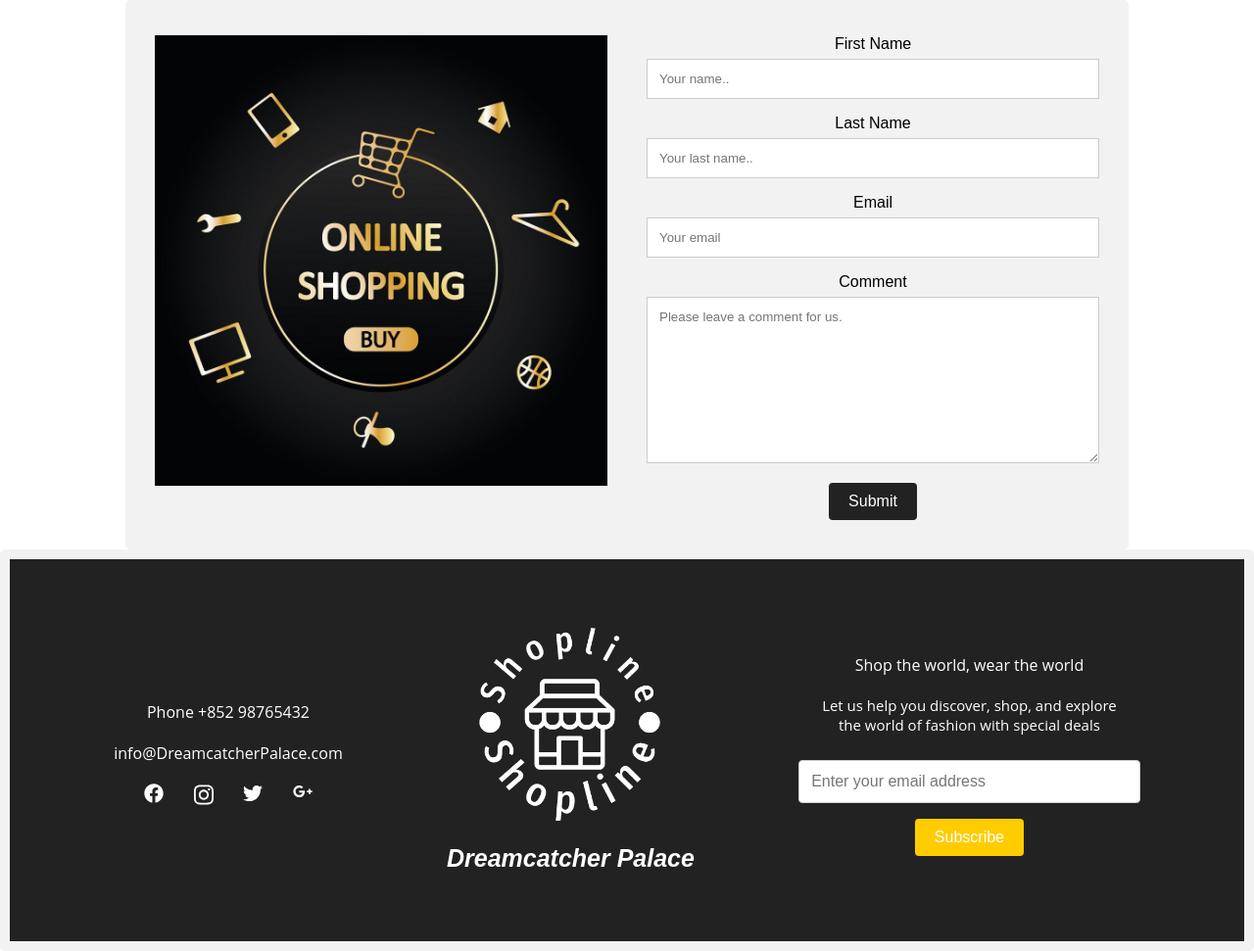
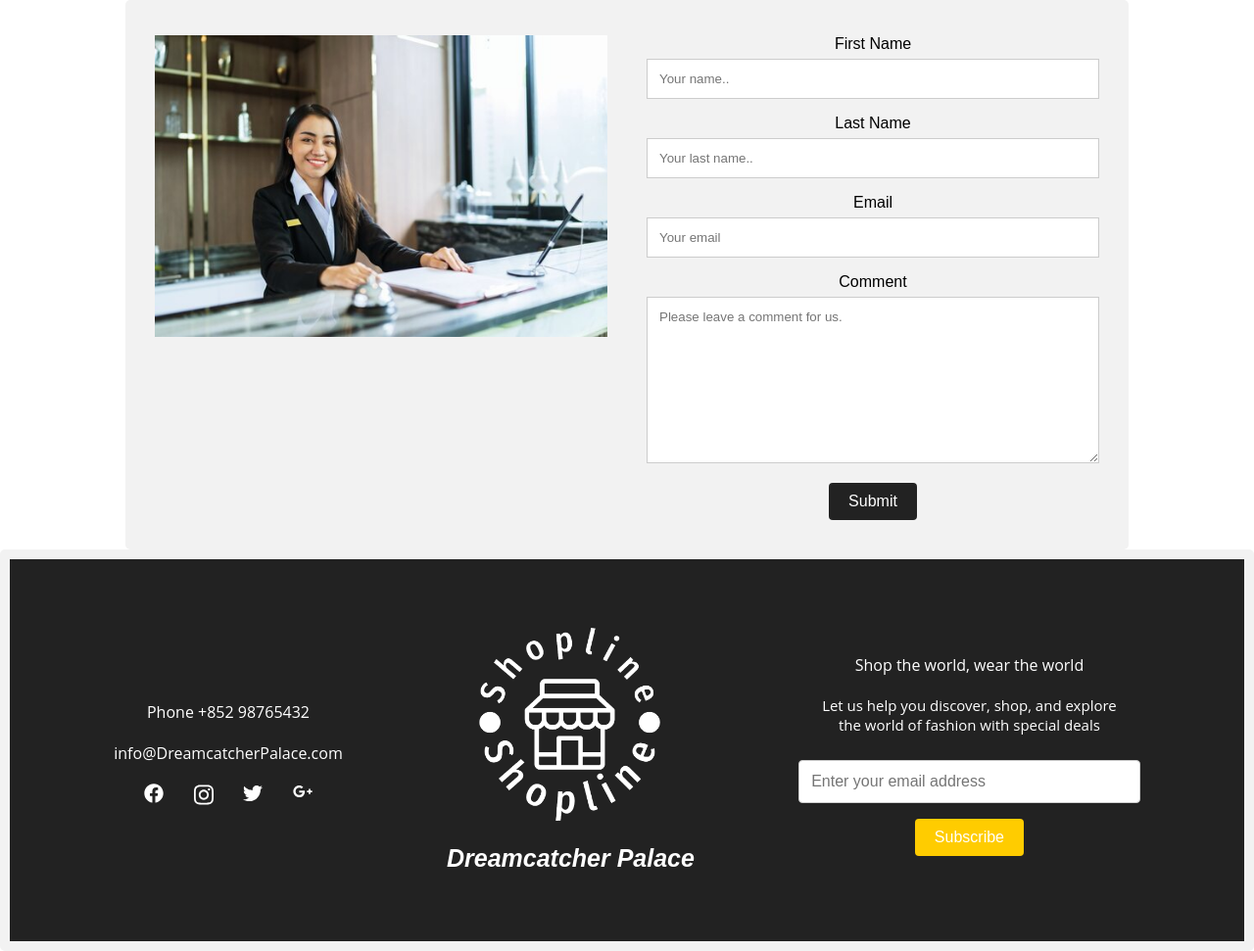
Before and after one commit to HiNsL2323/Web-application, a PHP site: page /contact_us.php in a window 1280 px wide. Shown: the part 80-1051 px from the top of the page at 98% size. Run offline with PHP 8.4, Linux system fonts and the light colour scheme; data comes from the database, SQL or seed files in the repository.

Commit message:
Add files via upload

```diff
--- a/online_booking/contact_us.php
+++ b/online_booking/contact_us.php
@@ -70,7 +70,7 @@
 		<div class="container">
 			<div class="row">
 				<div class="column">
-					<img src="img/widget/shopping.jpg" style="width:100%">
+					<img src="img/widget/frontdesk.jpg" style="width:100%">
 				</div>
 				<div class="column">
 					<form action='add_comment.php' method='POST'>
```
